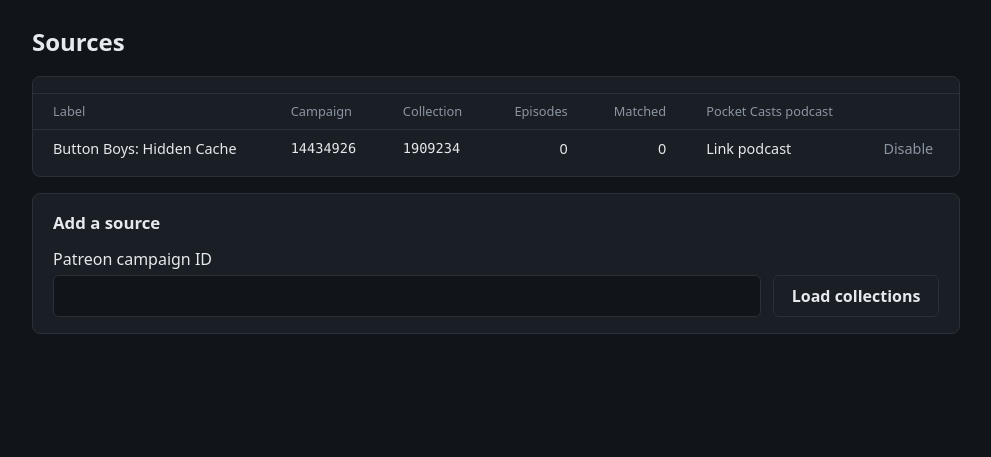
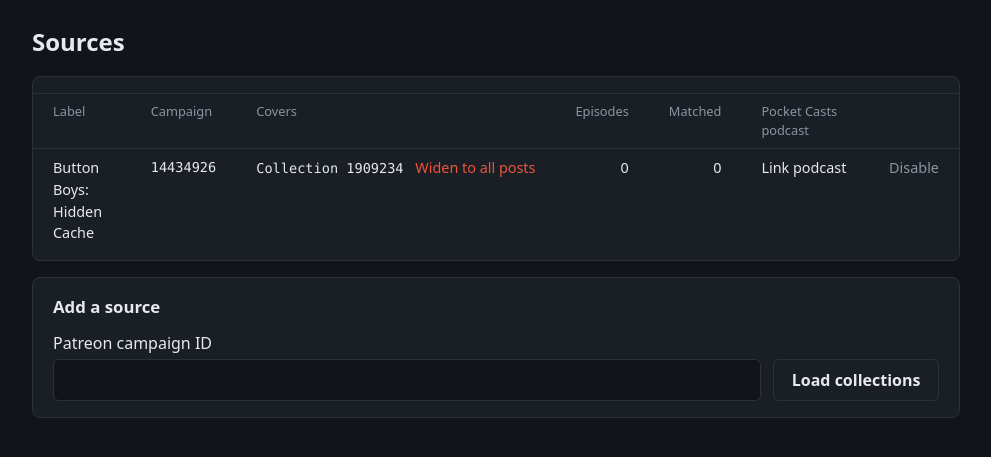
Before and after one commit to marctew/PodBridge, a Flask app: page /sources in a window 1280 px wide. Shown: the part 49-506 px from the top of the page, without its empty margins (144-1135 px from the left). Run offline with Flask 3, Linux system fonts and the light colour scheme; the visitor is signed in with stand-in values (Sample User, id 1); data comes from the database, SQL or seed files in the repository; data that the repository does not hold is empty; parts of the project's set-up code (start-up, migrations or seed data) failed here and were passed over.

Commit message:
Sources can cover all posts in a campaign; widen an existing source in place
Co-Authored-By: Claude Opus 5.5 <noreply@anthropic.com>

```diff
--- a/podbridge/discovery.py
+++ b/podbridge/discovery.py
@@ -69,7 +69,7 @@ def upsert_post(conn: sqlite3.Connection, source_id: int, post: Post) -> bool:
 
 def discover_source(conn: sqlite3.Connection, client: PatreonClient, source: sqlite3.Row) -> DiscoveryResult:
     result = DiscoveryResult(source_id=source["id"], label=source["label"])
-    posts = client.list_posts(source["campaign_id"], source["collection_id"])
+    posts = client.list_posts(source["campaign_id"], source["collection_id"] or None)
     with conn:
         for post in posts:
             result.posts_seen += 1
--- a/podbridge/patreon.py
+++ b/podbridge/patreon.py
@@ -68,7 +68,7 @@ class Collection:
 
 class PatreonClient(Protocol):
     def check_session(self) -> bool: ...
-    def list_posts(self, campaign_id: str, collection_id: str) -> list[Post]: ...
+    def list_posts(self, campaign_id: str, collection_id: str | None) -> list[Post]: ...
     def list_collections(self, campaign_id: str) -> list[Collection]: ...
 
 
@@ -176,18 +176,25 @@ class HttpPatreonClient:
         data = _dig(body, "data")
         return isinstance(data, dict) and bool(data.get("id")) and data.get("type") == "user"
 
-    def list_posts(self, campaign_id: str, collection_id: str) -> list[Post]:
+    def list_posts(self, campaign_id: str, collection_id: str | None) -> list[Post]:
+        """One collection, or every post in the campaign when collection_id is empty/None."""
         params = {
             "fields[post]": POST_FIELDS,
             "filter[campaign_id]": campaign_id,
-            "filter[collection_id]": collection_id,
             "filter[is_suspended]": "false",
             "filter[include_drops]": "true",
             "filter[is_published]": "true",
-            "sort": "collection_order",
             "page[size]": str(PAGE_SIZE),
             **JSONAPI,
         }
+        if collection_id:
+            params["filter[collection_id]"] = collection_id
+            params["sort"] = "collection_order"
+        else:
+            # Same filters the creator page uses for its post feed.
+            params["filter[contains_exclusive_posts]"] = "true"
+            params["filter[is_draft]"] = "false"
+            params["sort"] = "-published_at"
         posts: list[Post] = []
         for _ in range(MAX_PAGES):
             status, body = self._get("/api/posts", params)
--- a/podbridge/static/style.css
+++ b/podbridge/static/style.css
@@ -127,6 +127,8 @@ tr.current td { background: rgba(63, 185, 80, .08); }
 .card form .muted { margin-left: .6rem; }
 
 .card.wide { grid-column: 1 / -1; order: 10; }
+.inline-form { display: inline; margin-left: .5rem; }
+tr.disabled td { opacity: .55; }
 .watching { list-style: none; margin: 0 0 .75rem; padding: 0; display: grid; gap: .45rem; }
 .watching li { display: flex; flex-wrap: wrap; gap: .2rem .8rem; align-items: baseline; }
 .watching a { color: var(--text); font-weight: 500; }
--- a/podbridge/templates/sources.html
+++ b/podbridge/templates/sources.html
@@ -6,13 +6,20 @@
 <section class="card table-card">
   <div class="table-wrap">
     <table>
-      <thead><tr><th>Label</th><th>Campaign</th><th>Collection</th><th class="num">Episodes</th><th class="num">Matched</th><th>Pocket Casts podcast</th><th></th></tr></thead>
+      <thead><tr><th>Label</th><th>Campaign</th><th>Covers</th><th class="num">Episodes</th><th class="num">Matched</th><th>Pocket Casts podcast</th><th></th></tr></thead>
       <tbody>
       {% for s in sources %}
-        <tr>
+        <tr {% if not s.enabled %}class="disabled"{% endif %}>
           <td>{{ s.label }}</td>
           <td class="mono">{{ s.campaign_id }}</td>
-          <td class="mono">{{ s.collection_id }}</td>
+          <td class="nowrap">
+            {% if s.collection_id %}<span class="mono">Collection {{ s.collection_id }}</span>
+              <form method="post" action="{{ url_for('main.widen_source_route', source_id=s.id) }}" class="inline-form">
+                <input type="hidden" name="csrf_token" value="{{ csrf_token() }}">
+                <button type="submit" class="link accent" title="Include every post in this campaign, keeping existing matches">Widen to all posts</button>
+              </form>
+            {% else %}All posts{% endif %}
+          </td>
           <td class="num">{{ s.episode_count }}</td>
           <td class="num">{{ s.matched_count }}</td>
           <td class="nowrap">
@@ -44,27 +51,26 @@
   </form>
 
   {% if collections is not none %}
-    {% if collections %}
     <form method="post" action="{{ url_for('main.add_source') }}">
       <input type="hidden" name="csrf_token" value="{{ csrf_token() }}">
       <input type="hidden" name="campaign_id" value="{{ campaign_id }}">
+      <input type="hidden" name="default_label" id="default_label" value="All posts">
       <div class="field">
-        <label for="collection_id">Collection</label>
-        <select id="collection_id" name="collection_id" onchange="document.getElementById('label').placeholder = this.selectedOptions[0].dataset.title">
+        <label for="collection_id">Covers</label>
+        <select id="collection_id" name="collection_id"
+                onchange="var t = this.selectedOptions[0].dataset.title; document.getElementById('label').placeholder = t; document.getElementById('default_label').value = t;">
+          <option value="all" data-title="All posts">All posts in the campaign (recommended)</option>
           {% for c in collections %}
-            <option value="{{ c.collection_id }}" data-title="{{ c.title }}">{{ c.title }}{% if c.num_posts is not none %} ({{ c.num_posts }} posts){% endif %}</option>
+            <option value="{{ c.collection_id }}" data-title="{{ c.title }}">Collection: {{ c.title }}{% if c.num_posts is not none %} ({{ c.num_posts }} posts){% endif %}</option>
           {% endfor %}
         </select>
       </div>
       <div class="field">
         <label for="label">Label</label>
-        <input id="label" name="label" type="text" placeholder="{{ collections[0].title }}">
+        <input id="label" name="label" type="text" placeholder="All posts">
       </div>
       <button type="submit">Add source</button>
     </form>
-    {% else %}
-      <p class="muted">No collections found for that campaign.</p>
-    {% endif %}
   {% endif %}
 </section>
 {% endblock %}
--- a/podbridge/views.py
+++ b/podbridge/views.py
@@ -15,7 +15,7 @@ from .discovery import check_patreon_session, discover_all
 from .http import TransportError
 from .linking import (
     MatchError, allow_auto_match, apply_pocketcasts_state, check_pocketcasts_login, link_source, refresh_all,
-    set_manual_match, unlink,
+    set_manual_match, unlink, widen_source,
 )
 from .patreon import PatreonBlocked, PatreonError, PatreonSessionExpired
 from .pocketcasts import PocketCastsAuthError, PocketCastsBlocked, PocketCastsError
@@ -438,7 +438,9 @@ def match_episode(episode_id: int):
     if episode["pocketcasts_podcast_uuid"]:
         rows = db.execute(
             "SELECT pe.*, other.id AS taken_by_id, other.title AS taken_by_title FROM pocketcasts_episodes pe "
-            "LEFT JOIN episodes other ON other.pocketcasts_episode_uuid = pe.uuid AND other.id != ? "
+            "LEFT JOIN (SELECT e.id, e.title, e.pocketcasts_episode_uuid FROM episodes e "
+            "           JOIN sources s ON s.id = e.source_id WHERE s.enabled = 1) other "
+            "  ON other.pocketcasts_episode_uuid = pe.uuid AND other.id != ? "
             "WHERE pe.podcast_uuid = ?", (episode_id, episode["pocketcasts_podcast_uuid"])).fetchall()
         candidates = sorted(rows, key=lambda r: (r["taken_by_id"] is not None,
                                                  _days_apart(r["published_at"], episode["published_at"])))
@@ -492,8 +494,13 @@ def sources():
 def add_source():
     campaign_id = request.form.get("campaign_id", "").strip()
     collection_id = request.form.get("collection_id", "").strip()
-    label = request.form.get("label", "").strip() or f"Campaign {campaign_id} / collection {collection_id}"
-    if not (campaign_id.isdigit() and collection_id.isdigit()):
+    if collection_id == "all":
+        collection_id = ""
+    default_label = (f"Campaign {campaign_id} / all posts" if not collection_id
+                     else f"Campaign {campaign_id} / collection {collection_id}")
+    label = (request.form.get("label", "").strip() or request.form.get("default_label", "").strip()
+             or default_label)
+    if not campaign_id.isdigit() or (collection_id and not collection_id.isdigit()):
         flash("Campaign and collection IDs must be numbers.", "error")
         return redirect(url_for("main.sources", campaign_id=campaign_id))
     db = get_db()
@@ -513,6 +520,22 @@ def toggle_source(source_id: int):
     db = get_db()
     with db:
         db.execute("UPDATE sources SET enabled = 1 - enabled WHERE id = ?", (source_id,))
+    return redirect(url_for("main.sources"))
+
+
+@bp.post("/sources/<int:source_id>/widen")
+def widen_source_route(source_id: int):
+    db = get_db()
+    try:
+        widen_source(db, source_id)
+    except MatchError as exc:
+        flash(str(exc), "error")
+        return redirect(url_for("main.sources"))
+    others = db.execute(
+        "SELECT COUNT(*) FROM sources WHERE id != ? AND enabled = 1 AND campaign_id = "
+        "(SELECT campaign_id FROM sources WHERE id = ?)", (source_id, source_id)).fetchone()[0]
+    flash("Now covers every post in the campaign. Existing matches are kept; press “Refresh” to pull in the rest."
+          + (" Disable the other sources for this campaign so posts aren't counted twice." if others else ""), "ok")
     return redirect(url_for("main.sources"))
 
 
```
Also changed, not shown: podbridge/linking.py (+24 -3 lines), tests/test_all_posts.py (added, +81 -0 lines).
